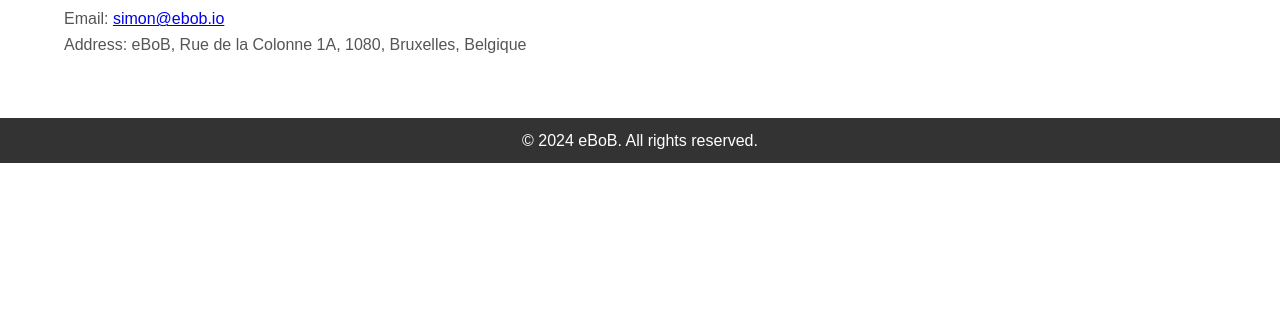
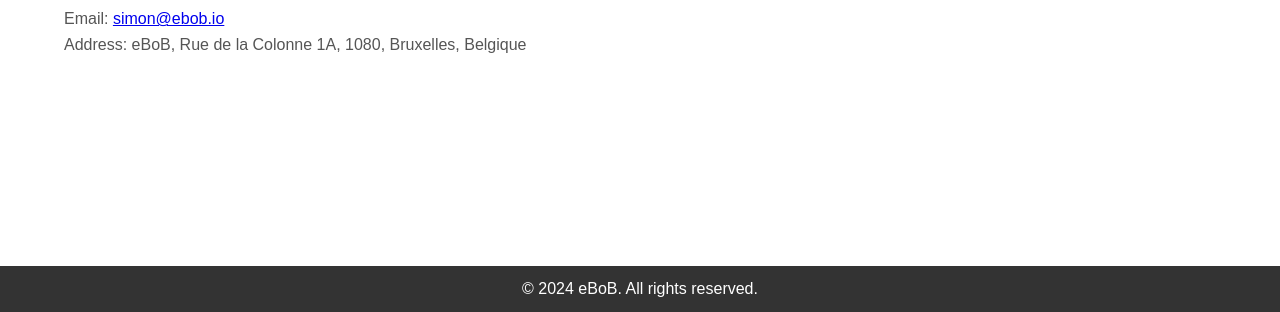
Before and after one commit to eBoB-Simon/website, a plain HTML site: page index.html in a window 1280 px wide. Shown: the part 488-800 px from the top of the page. Drawn offline with Linux system fonts and the light colour scheme.

Commit message:
Update style.css

```diff
--- a/style.css
+++ b/style.css
@@ -3,6 +3,13 @@
     margin: 0;
     padding: 0;
     box-sizing: border-box;
+}
+
+html, body {
+    height: 100%; /* Ensure the body takes the full height of the viewport */
+    display: flex; /* Use flexbox for layout */
+    flex-direction: column; /* Stack elements vertically */
+    margin: 0; /* Remove default margin */
 }
 
 body {
@@ -57,7 +64,7 @@ footer {
     color: #fff;
     text-align: center;
     padding: 10px 0;
-    margin-top: 20px;
+    margin-top: auto; /* Push footer to the bottom when content is insufficient */
 }
 
 footer p {
```
